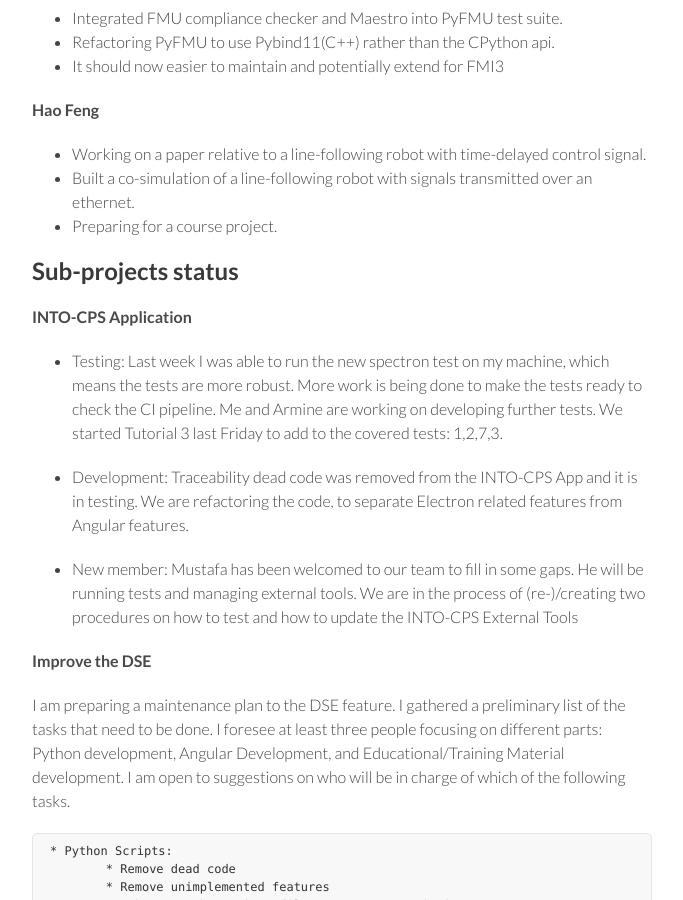
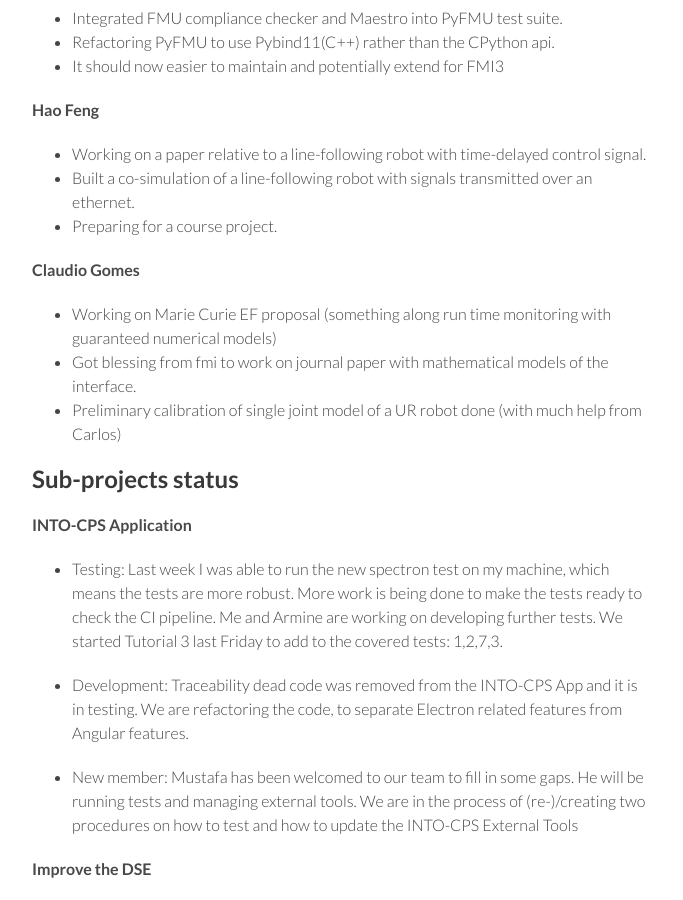
Before and after one commit to digitaltwincentre/digitaltwincentre.github.io, a Jekyll site: the page built from _biweeklies/Biweekly-17.md, in a window 1280 px wide and 900 px high, scrolled down 1895 px. Shown: the whole window, without its empty margins (418-1101 px from the left). Built offline with Jekyll 4.4.1, drawn with Linux system fonts in a browser that asks for light colours; nearby versions of some CDN libraries.

Commit message:
Update Biweekly-17.md

```diff
--- a/_biweeklies/Biweekly-17.md
+++ b/_biweeklies/Biweekly-17.md
@@ -81,6 +81,11 @@ delay paper. He has been doing good advances on that side.
 * Built a co-simulation of a line-following robot with signals transmitted over an ethernet.
 * Preparing for a course project.
 
+#### Claudio Gomes
+* Working on Marie Curie EF proposal (something along run time monitoring with guaranteed numerical models)
+* Got blessing from fmi to work on journal paper with mathematical models of the interface.
+* Preliminary calibration of single joint model of a UR robot done (with much help from Carlos)
+
 ## Sub-projects status
 
 
```
